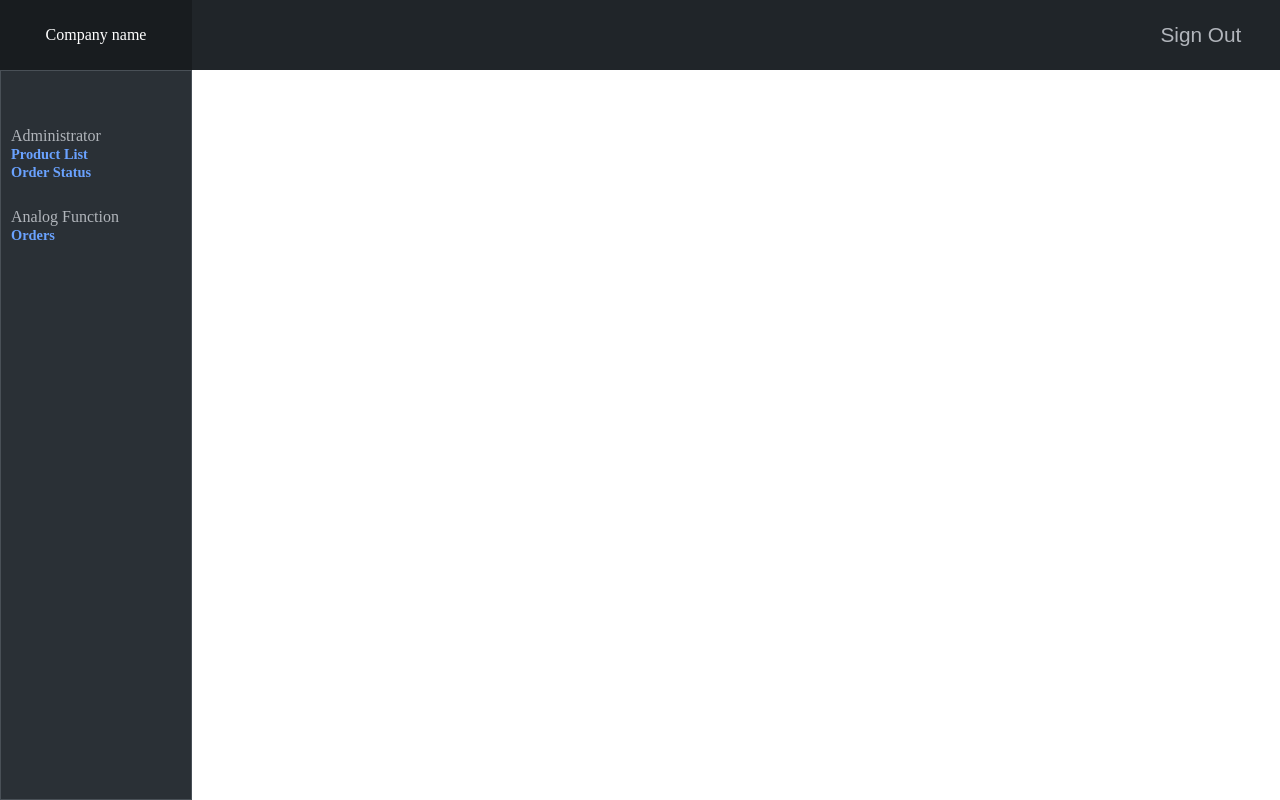
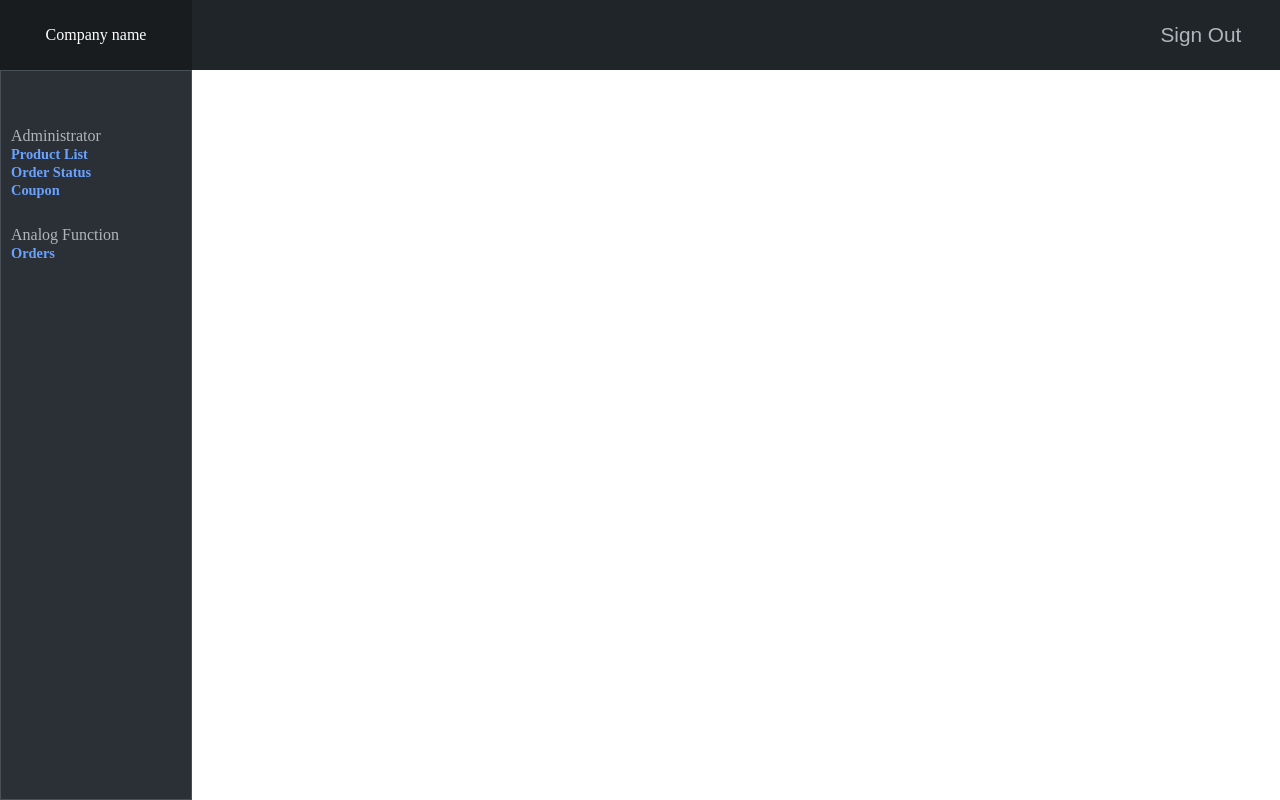
Before and after one commit to explorelife168/S01-E-commerce, a Vue app: page / in a window 1280 px wide. Built offline with nearby package versions, Linux system fonts and the light colour scheme.

Commit message:
新增coupon bar

```diff
--- a/src/components/global/Sidebar/index.scss
+++ b/src/components/global/Sidebar/index.scss
@@ -25,7 +25,7 @@
           cursor: pointer;
         }
         &:nth-child(1),
-        &:nth-child(4) {
+        &:nth-child(5) {
           color: #b1b5bb;
           margin-top: 15%;
           &:hover {
--- a/src/components/global/Sidebar/index.vue
+++ b/src/components/global/Sidebar/index.vue
@@ -8,6 +8,9 @@
         </li>
         <li>
           <router-link to="/admin/orderStatus">Order Status</router-link>
+        </li>
+        <li>
+          <router-link to="/admin/coupon">Coupon</router-link>
         </li>
         <li>Analog Function</li>
         <li><router-link to="/customer_order">Orders</router-link></li>
```
